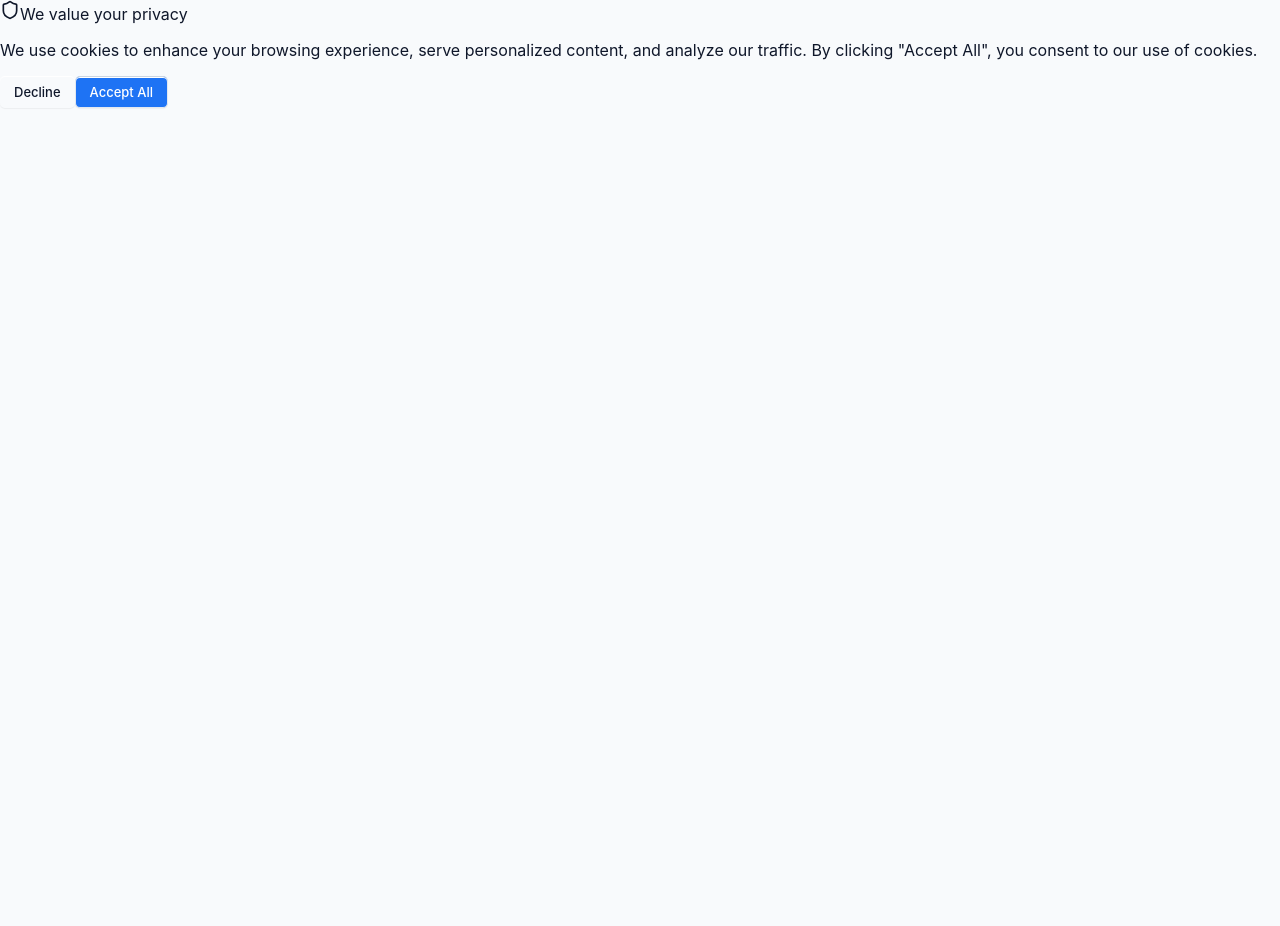
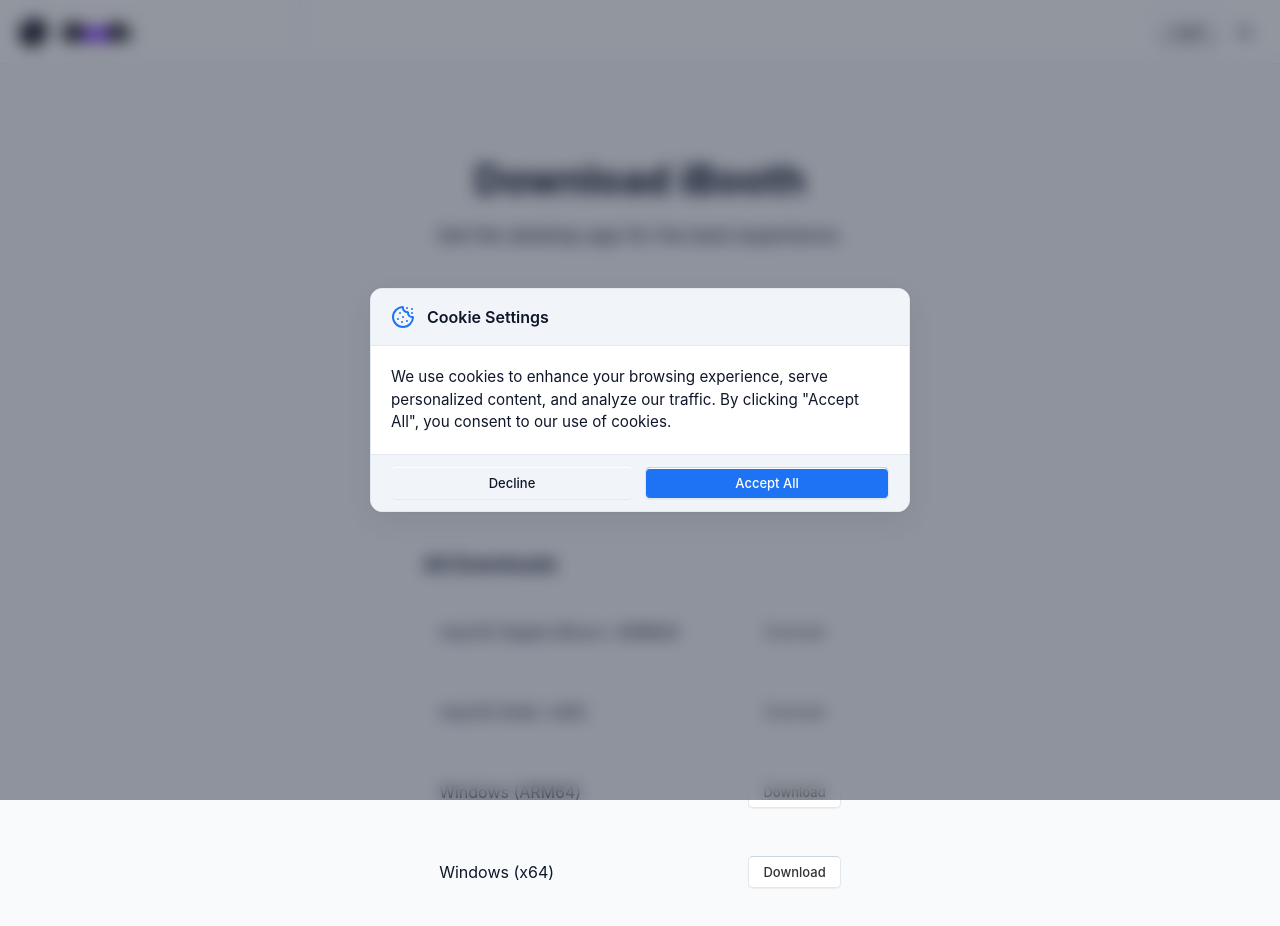
Before and after one commit to anywindo/iBooth, a React (Vite) app: page /download in a window 1280 px wide. Shown: the top 926 px of the page. Before the commit the page ends 800 px from the top, so only its background shows below. Built offline with nearby package versions, Linux system fonts and the light colour scheme; no server answers.

Commit message:
feat: add download page, fix cookie consent modal, and fix windows release workflow

```diff
--- a/electron/main/index.js
+++ b/electron/main/index.js
@@ -113,7 +113,6 @@
 
   mainWindow.on('ready-to-show', () => {
     mainWindow.show();
-    mainWindow.webContents.openDevTools();
   });
 
   mainWindow.webContents.on('console-message', (event, level, message, line, sourceId) => {
--- a/src/App.jsx
+++ b/src/App.jsx
@@ -11,6 +11,7 @@
 import AuthScreen from './screens/AuthScreen.jsx';
 import PrivacyScreen from './screens/PrivacyScreen.jsx';
 import TermsScreen from './screens/TermsScreen.jsx';
+import DownloadScreen from './screens/DownloadScreen.jsx';
 import Toast from './components/Toast.jsx';
 import { CookieConsent } from './components/CookieConsent.jsx';
 import { useAuthStore } from './store/authStore';
@@ -70,6 +71,7 @@
           }
         />
         <Route path="/catalog" element={<CatalogScreen navigate={navigate} />} />
+        <Route path="/download" element={<DownloadScreen />} />
         <Route path="/booth" element={<BoothScreen navigate={navigate} />} />
         <Route path="/booth/:templateId" element={<BoothScreen navigate={navigate} />} />
         <Route path="/preview" element={<PreviewScreen navigate={navigate} />} />
--- a/src/components/CookieConsent.jsx
+++ b/src/components/CookieConsent.jsx
@@ -1,7 +1,7 @@
 import React, { useState, useEffect } from 'react';
-import { motion, AnimatePresence } from 'framer-motion';
-import { Shield } from 'lucide-react';
+import { Cookie } from 'lucide-react';
 import { Button } from './Button';
+import Dialog from './Dialog';
 
 export function CookieConsent() {
   const [isVisible, setIsVisible] = useState(false);
@@ -9,7 +9,6 @@
   useEffect(() => {
     const hasConsented = window.localStorage.getItem('ibooth-cookie-consent');
     if (!hasConsented) {
-      // Small delay for better UX
       const timer = setTimeout(() => setIsVisible(true), 1500);
       return () => clearTimeout(timer);
     }
@@ -21,42 +20,41 @@
   };
 
   const handleDecline = () => {
-    // Usually same action for strict UI, or you can record false
     window.localStorage.setItem('ibooth-cookie-consent', 'false');
     setIsVisible(false);
   };
 
+  const footer = (
+    <div style={{ display: 'flex', gap: '12px', width: '100%' }}>
+      <Button onClick={handleDecline} style={{ flex: 1, background: 'transparent', color: 'var(--text-h)', border: '1px solid var(--border)' }}>
+        Decline
+      </Button>
+      <Button onClick={handleAccept} style={{ flex: 1, background: 'var(--accent)', color: '#fff' }}>
+        Accept All
+      </Button>
+    </div>
+  );
+
+  const title = (
+    <div style={{ display: 'flex', alignItems: 'center', gap: '12px' }}>
+      <Cookie size={24} color="var(--accent)" />
+      <span>Cookie Settings</span>
+    </div>
+  );
+
   return (
-    <AnimatePresence>
-      {isVisible && (
-        <motion.div
-          className="cookie-consent-wrapper"
-          initial={{ y: 100, opacity: 0 }}
-          animate={{ y: 0, opacity: 1 }}
-          exit={{ y: 100, opacity: 0 }}
-          transition={{ type: 'spring', damping: 20, stiffness: 300 }}
-        >
-          <div className="cookie-consent-content">
-            <div className="cookie-consent-text">
-              <div className="cookie-consent-title">
-                <Shield size={20} className="cookie-icon" />
-                <span>We value your privacy</span>
-              </div>
-              <p>
-                We use cookies to enhance your browsing experience, serve personalized content, and analyze our traffic. By clicking "Accept All", you consent to our use of cookies.
-              </p>
-            </div>
-            <div className="cookie-consent-actions">
-              <Button onClick={handleDecline} style={{ background: 'transparent', color: 'var(--text-h)', border: '1px solid var(--border)' }}>
-                Decline
-              </Button>
-              <Button onClick={handleAccept} style={{ background: 'var(--accent)', color: '#fff' }}>
-                Accept All
-              </Button>
-            </div>
-          </div>
-        </motion.div>
-      )}
-    </AnimatePresence>
+    <Dialog
+      isOpen={isVisible}
+      onClose={() => {}}
+      title={title}
+      footer={footer}
+      size="md"
+      closeOnOverlayClick={false}
+      showCloseButton={false}
+    >
+      <p style={{ margin: 0, fontSize: '0.95rem', color: 'var(--text)', lineHeight: '1.5' }}>
+        We use cookies to enhance your browsing experience, serve personalized content, and analyze our traffic. By clicking "Accept All", you consent to our use of cookies.
+      </p>
+    </Dialog>
   );
 }
--- a/src/index.css
+++ b/src/index.css
@@ -154,72 +154,6 @@
   z-index: 0;
 }
 
-/* Cookie Consent Styles */
-.cookie-consent-wrapper {
-  position: fixed;
-  bottom: 24px;
-  left: 24px;
-  right: 24px;
-  display: flex;
-  justify-content: center;
-  z-index: 9999;
-  pointer-events: none;
-}
-
-.cookie-consent-content {
-  background: var(--bg);
-  border: 1px solid var(--border);
-  border-radius: 16px;
-  padding: 24px;
-  display: flex;
-  align-items: center;
-  gap: 32px;
-  box-shadow: var(--shadow);
-  max-width: 900px;
-  pointer-events: auto;
-}
-
-@media (max-width: 768px) {
-  .cookie-consent-content {
-    flex-direction: column;
-    align-items: flex-start;
-    gap: 24px;
-  }
-}
-
-.cookie-consent-text {
-  flex: 1;
-  display: flex;
-  flex-direction: column;
-  gap: 8px;
-}
-
-.cookie-consent-title {
-  display: flex;
-  align-items: center;
-  gap: 8px;
-  font-family: var(--heading);
-  font-weight: 600;
-  color: var(--text-h);
-  font-size: 18px;
-}
-
-.cookie-consent-title .cookie-icon {
-  color: var(--accent);
-}
-
-.cookie-consent-text p {
-  font-size: 14px;
-  color: var(--text);
-  line-height: 1.5;
-}
-
-.cookie-consent-actions {
-  display: flex;
-  gap: 12px;
-  flex-shrink: 0;
-}
-
 
 .landing-actions {
   display: flex;
--- /dev/null
+++ b/src/screens/DownloadScreen.jsx
@@ -0,0 +1,115 @@
+import React, { useState, useEffect } from 'react';
+import { useNavigate } from 'react-router-dom';
+import { AppShell } from '../components/AppShell.jsx';
+import { Button } from '../components/Button.jsx';
+import { Download } from 'lucide-react';
+
+export default function DownloadScreen() {
+  const navigate = useNavigate();
+  const [osInfo, setOsInfo] = useState({ os: 'unknown', arch: 'unknown' });
+
+  useEffect(() => {
+    const checkOS = async () => {
+      let os = 'unknown';
+      let arch = 'unknown';
+
+      if (navigator.userAgent.indexOf("Win") !== -1) os = 'windows';
+      if (navigator.userAgent.indexOf("Mac") !== -1) os = 'mac';
+      if (navigator.userAgent.indexOf("Linux") !== -1) os = 'linux';
+
+      // Advanced detection using userAgentData if available
+      if (navigator.userAgentData && navigator.userAgentData.getHighEntropyValues) {
+        try {
+          const ua = await navigator.userAgentData.getHighEntropyValues(['architecture', 'bitness']);
+          if (ua.architecture === 'arm') arch = 'arm64';
+          else if (ua.architecture === 'x86') arch = 'x64';
+        } catch (e) {
+          console.error("Error getting high entropy values", e);
+        }
+      }
+
+      // Fallback heuristics
+      if (arch === 'unknown') {
+        if (os === 'mac') {
+          const w = document.createElement("canvas").getContext("webgl");
+          if (w) {
+            const d = w.getExtension('WEBGL_debug_renderer_info');
+            const g = d && w.getParameter(d.UNMASKED_RENDERER_WEBGL);
+            if (g && g.match(/Apple/)) {
+              arch = 'arm64';
+            } else {
+              arch = 'x64';
+            }
+          }
+        } else if (os === 'windows') {
+          arch = navigator.userAgent.indexOf("WOW64") !== -1 || navigator.userAgent.indexOf("Win64") !== -1 ? 'x64' : 'x86';
+          if (navigator.userAgent.indexOf("ARM") !== -1) arch = 'arm64';
+        }
+      }
+      setOsInfo({ os, arch });
+    };
+
+    checkOS();
+  }, []);
+
+  const downloadLinks = {
+    mac: {
+      arm64: 'https://github.com/anywindo/iBooth/releases/download/v0.0.1-beta/iBooth-0.0.1-beta-mac-arm64.dmg',
+      x64: 'https://github.com/anywindo/iBooth/releases/download/v0.0.1-beta/iBooth-0.0.1-beta-mac-x64.dmg'
+    },
+    windows: {
+      arm64: 'https://github.com/anywindo/iBooth/releases/download/v0.0.1-beta/iBooth-0.0.1-beta-win-arm64.exe',
+      x64: 'https://github.com/anywindo/iBooth/releases/download/v0.0.1-beta/iBooth-0.0.1-beta-win-x64.exe'
+    }
+  };
+
+  const recommendedLink = downloadLinks[osInfo.os]?.[osInfo.arch];
+
+  return (
+    <AppShell title="Download" showBackButton={true} onBack={() => navigate(-1)}>
+      <div style={{ padding: '4rem 2rem', maxWidth: '800px', margin: '0 auto', textAlign: 'center' }}>
+        <h1 style={{ fontSize: '2.5rem', marginBottom: '1rem', color: 'var(--text-h)' }}>Download iBooth</h1>
+        <p style={{ fontSize: '1.2rem', color: 'var(--text)', marginBottom: '3rem' }}>Get the desktop app for the best experience.</p>
+
+        {osInfo.os !== 'unknown' && (
+          <div style={{ marginBottom: '3rem', padding: '2rem', background: 'var(--code-bg)', borderRadius: '12px', border: '1px solid var(--border)' }}>
+            <h2 style={{ fontSize: '1.5rem', marginBottom: '1rem', color: 'var(--text-h)' }}>Recommended for your system</h2>
+            <p style={{ marginBottom: '1.5rem', color: 'var(--text)' }}>
+              Detected: {osInfo.os === 'mac' ? 'macOS' : osInfo.os === 'windows' ? 'Windows' : osInfo.os} ({osInfo.arch})
+            </p>
+            {recommendedLink ? (
+              <Button variant="primary" onClick={() => window.location.href = recommendedLink} style={{ padding: '1rem 2rem', fontSize: '1.1rem' }}>
+                <Download size={20} style={{ marginRight: '8px' }} />
+                Download for {osInfo.os === 'mac' ? 'macOS' : 'Windows'}
+              </Button>
+            ) : (
+              <p style={{ color: 'var(--text-h)', fontWeight: '500' }}>
+                No build available yet for your operating system.
+              </p>
+            )}
+          </div>
+        )}
+
+        <h3 style={{ fontSize: '1.2rem', marginBottom: '1.5rem', textAlign: 'left', color: 'var(--text-h)' }}>All Downloads</h3>
+        <div style={{ display: 'flex', flexDirection: 'column', gap: '1rem' }}>
+          <div style={{ display: 'flex', justifyContent: 'space-between', alignItems: 'center', padding: '1rem', background: 'rgba(255,255,255,0.02)', borderRadius: '8px', border: '1px solid var(--border)' }}>
+            <span style={{ color: 'var(--text)' }}>macOS (Apple Silicon / ARM64)</span>
+            <Button variant="ghost" onClick={() => window.location.href = downloadLinks.mac.arm64}>Download</Button>
+          </div>
+          <div style={{ display: 'flex', justifyContent: 'space-between', alignItems: 'center', padding: '1rem', background: 'rgba(255,255,255,0.02)', borderRadius: '8px', border: '1px solid var(--border)' }}>
+            <span style={{ color: 'var(--text)' }}>macOS (Intel / x64)</span>
+            <Button variant="ghost" onClick={() => window.location.href = downloadLinks.mac.x64}>Download</Button>
+          </div>
+          <div style={{ display: 'flex', justifyContent: 'space-between', alignItems: 'center', padding: '1rem', background: 'rgba(255,255,255,0.02)', borderRadius: '8px', border: '1px solid var(--border)' }}>
+            <span style={{ color: 'var(--text)' }}>Windows (ARM64)</span>
+            <Button variant="ghost" onClick={() => window.location.href = downloadLinks.windows.arm64}>Download</Button>
+          </div>
+          <div style={{ display: 'flex', justifyContent: 'space-between', alignItems: 'center', padding: '1rem', background: 'rgba(255,255,255,0.02)', borderRadius: '8px', border: '1px solid var(--border)' }}>
+            <span style={{ color: 'var(--text)' }}>Windows (x64)</span>
+            <Button variant="ghost" onClick={() => window.location.href = downloadLinks.windows.x64}>Download</Button>
+          </div>
+        </div>
+      </div>
+    </AppShell>
+  );
+}
--- a/src/screens/LandingScreen.jsx
+++ b/src/screens/LandingScreen.jsx
@@ -12,6 +12,7 @@
 import { useStore } from '../core/useStore.js';
 import { useAuthStore } from '../store/authStore.js';
 import packageJson from '../../package.json';
+import { isElectron } from '../core/platform.js';
 import changelogText from '../../CHANGELOG.md?raw';
 import { InfiniteSlider } from '../../components/motion-primitives/infinite-slider';
 import { CreditsSandbox } from '../components/CreditsSandbox.jsx';
@@ -381,6 +382,11 @@
 
   const actions = (
     <>
+      {!isElectron() && (
+        <Button variant="ghost" onClick={() => navigate('/download')}>
+          Download App
+        </Button>
+      )}
       {/* <Button variant="warning" onClick={() => navigate('/editor')}>Start</Button> */}
     </>
   );
```
Also changed, not shown: electron-builder.yml (+6 -1 lines), public/logo.png (added), 2 other files (tests, documents, lock files or other folders).
